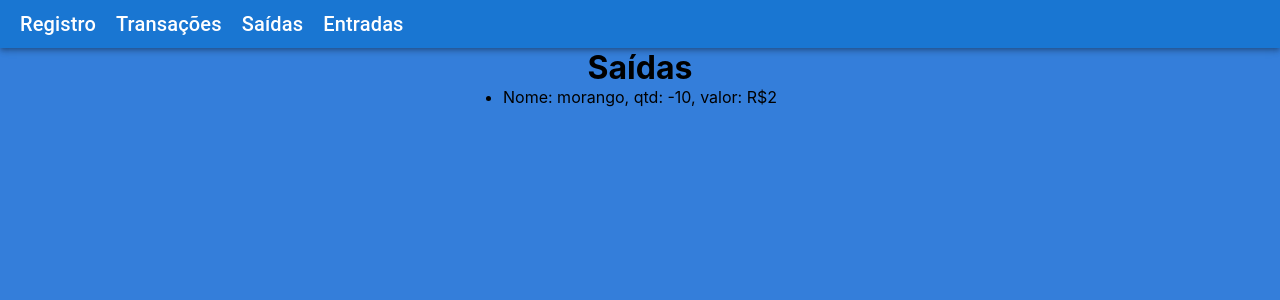
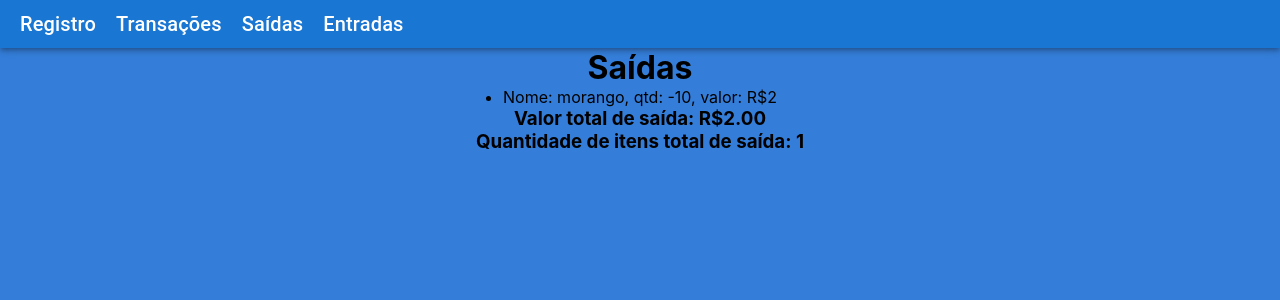
Before and after one commit to Kenzie-Academy-Brasil-Developers/react-entrega-s3-nivelamento-gestao-de-transacoes-Nafly09, a React (Create React App) app: page /outs in a window 1280 px wide. Shown: the top 300 px of the page. Built offline with nearby package versions, Linux system fonts and the light colour scheme.

Commit message:
feat: total transaction display added

```diff
--- a/src/pages/Entradas/index.js
+++ b/src/pages/Entradas/index.js
@@ -21,6 +21,7 @@ function Entradas({ transactions }) {
           );
         })}
       </ul>
+      <h3>Quantidade de itens total de entrada: {ins.length}</h3>
     </>
   );
 }
--- a/src/pages/Saídas/index.js
+++ b/src/pages/Saídas/index.js
@@ -3,6 +3,9 @@ import NavBar from "../../components/NavBar";
 
 function Saídas({ transactions }) {
   const outs = transactions.filter((transaction) => transaction.quantity < 0);
+  const getTotalValue = outs
+    .map((transactions) => transactions.price)
+    .reduce((a, b) => a + b, 0);
   const history = useHistory();
   const changePage = (url) => {
     return history.push(url);
@@ -21,6 +24,8 @@ function Saídas({ transactions }) {
           );
         })}
       </ul>
+      <h3>Valor total de saída: R${getTotalValue.toFixed(2)}</h3>
+      <h3>Quantidade de itens total de saída: {outs.length}</h3>
     </>
   );
 }
```
